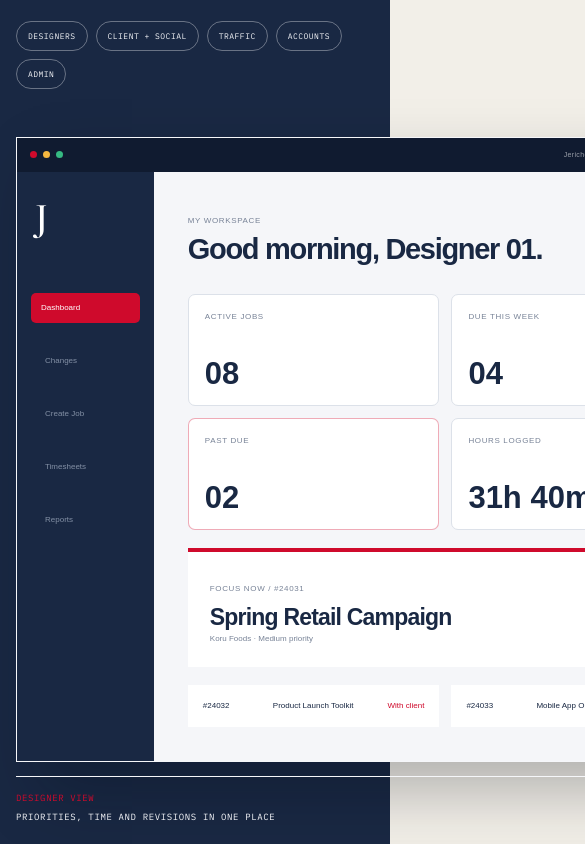
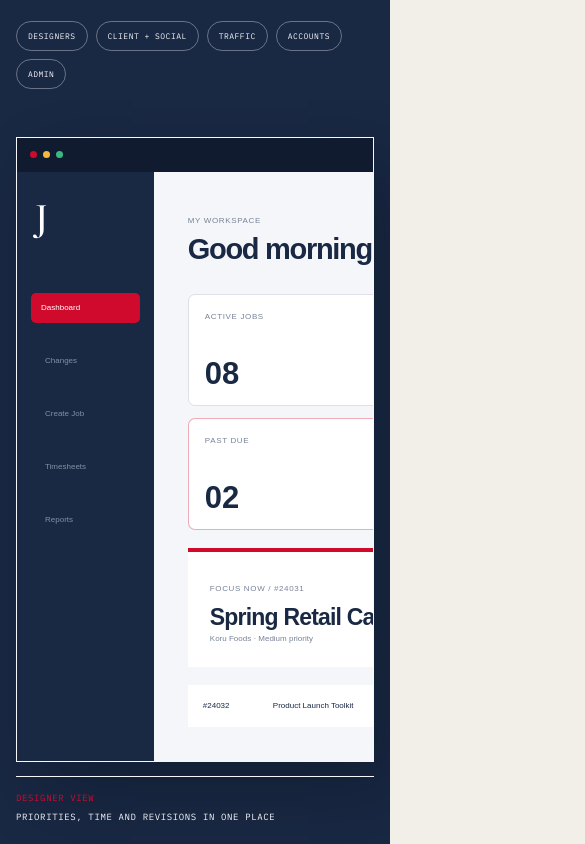
Before and after one commit to denzelmaupa/denzel-portfolio-site, a Next.js app: page /work/jericho-studio-portal in a window 390 px wide. Shown: the part 4040-4884 px from the top of the page, 585 px wide, since content can reach past the window. Built offline with nearby package versions, Linux system fonts and the light colour scheme.

Commit message:
fix: constrain case-study mobile overflow

```diff
--- a/app/globals.css
+++ b/app/globals.css
@@ -644,8 +644,8 @@ footer { min-height: 820px; display: flex; flex-direction: column; }
 .portal-roles { background: #192843; color: #f5f6f9; }
 .portal-role-list { margin: -38px 0 48px; display: flex; flex-wrap: wrap; gap: 8px; }
 .portal-role-list span { padding: 8px 11px; border: 1px solid rgba(245,246,249,.36); border-radius: 999px; font-size: 8px; text-transform: uppercase; letter-spacing: .06em; }
-.portal-ui-grid { display: grid; gap: 42px; }
-.portal-ui-figure { margin: 0; }
+.portal-ui-grid { display: grid; grid-template-columns: minmax(0, 1fr); gap: 42px; }
+.portal-ui-figure { min-width: 0; margin: 0; }
 .portal-ui-figure figcaption { padding-top: 14px; display: flex; justify-content: space-between; gap: 30px; border-top: 1px solid currentColor; }
 .portal-ui-figure figcaption span { color: #cf0a2c; }
 .portal-ui-frame { margin-bottom: 14px; overflow: hidden; border: 1px solid rgba(245,246,249,.25); background: #f5f6f9; color: #192843; font-family: Arial, system-ui, sans-serif; box-shadow: 24px 30px 60px rgba(4,10,21,.27); }
@@ -698,7 +698,7 @@ footer { min-height: 820px; display: flex; flex-direction: column; }
 .portal-social-grid button { margin-top: auto; background: #2463eb; }
 .portal-social-grid > div:last-child button { background: #7d2cf5; }
 .portal-reporting { background: #edf0f4; }
-.portal-report-grid { display: grid; gap: 48px; }
+.portal-report-grid { display: grid; grid-template-columns: minmax(0, 1fr); gap: 48px; }
 .portal-reporting .portal-ui-figure figcaption { color: #192843; }
 .portal-report-card { min-height: 560px; padding: 38px; background: #f8f9fb; }
 .portal-report-title { display: flex; justify-content: space-between; align-items: flex-start; }
@@ -1064,6 +1064,7 @@ footer { min-height: 820px; display: flex; flex-direction: column; }
   .case-intro { min-height: 500px; padding: 24px 16px 50px; }
   .case-kicker p:last-child { display: none; }
   .case-intro h1 { margin-bottom: 30px; font-size: clamp(80px, 28vw, 126px); }
+  .case-intro-opencred h1 { font-size: clamp(52px, 15.5vw, 92px); }
   .case-headline { align-self: flex-start; width: 92%; font-size: 34px; }
   .case-artwork { margin: 0 16px; width: calc(100% - 32px); height: 92vw; min-height: 380px; }
   .portal-case-section { padding: 80px 16px; }
@@ -1072,7 +1073,7 @@ footer { min-height: 820px; display: flex; flex-direction: column; }
   .portal-case-head h2 { font-size: 50px; }
   .portal-role-list { margin-top: -16px; }
   .portal-ui-grid, .portal-report-grid { gap: 54px; }
-  .portal-ui-frame { overflow-x: auto; }
+  .portal-ui-frame, .portal-report-grid { overflow-x: auto; }
   .portal-window-bar, .portal-app-shell, .portal-report-card { min-width: 720px; }
   .portal-app-shell { min-height: 480px; }
   .portal-ui-figure figcaption { flex-direction: column; gap: 6px; }
--- a/app/work/[slug]/page.tsx
+++ b/app/work/[slug]/page.tsx
@@ -43,7 +43,7 @@ export default async function ProjectPage({ params }: ProjectPageProps) {
         </nav>
       </header>
 
-      <section className="case-intro">
+      <section className={`case-intro case-intro-${project.className}`}>
         <div className="case-kicker">
           <p><span>{project.number}</span> {project.discipline} / {project.category}</p>
           <p>{project.client} / {project.location}</p>
```
